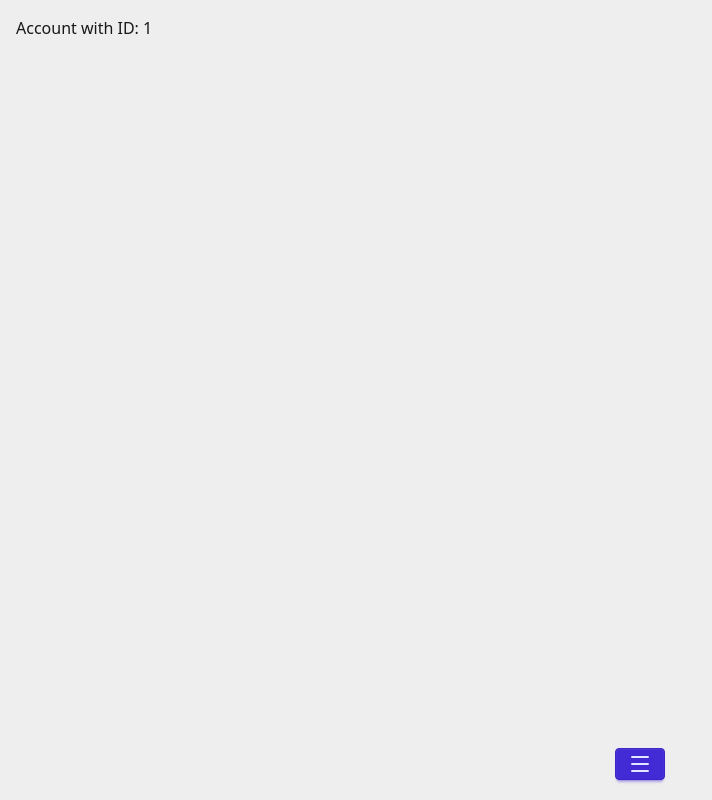
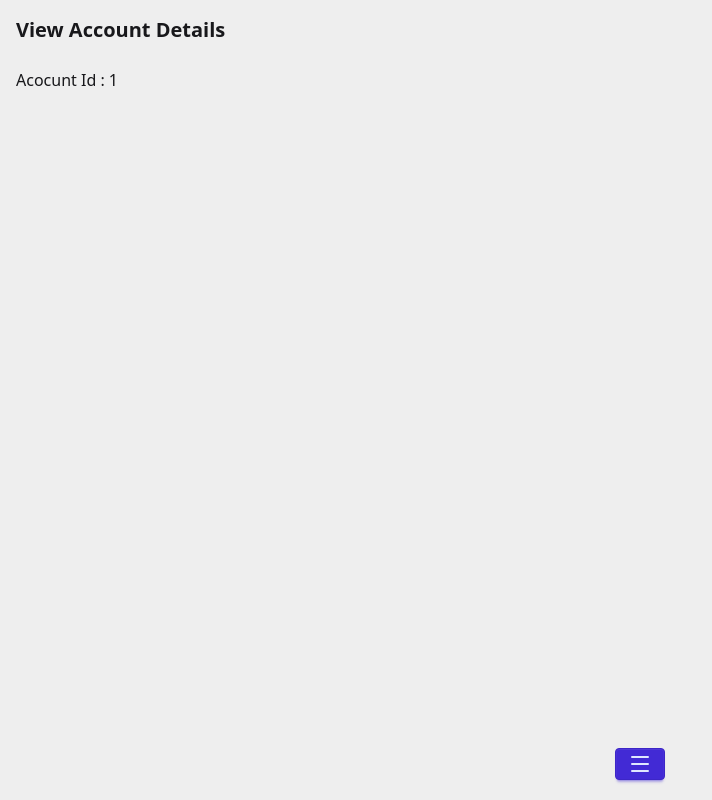
Before and after one commit to SittX/tally-ai, a Next.js app: page /dashboard/accounts/1 in a window 1280 px wide. Shown: the whole page, without its empty margins (0-712 px from the left). Built offline with nearby package versions, Linux system fonts and the light colour scheme.

Commit message:
Solved build failed due to uncached data access in account details

```diff
--- a/app/dashboard/(routes)/accounts/(routes)/[id]/page.tsx
+++ b/app/dashboard/(routes)/accounts/(routes)/[id]/page.tsx
@@ -1,7 +1,19 @@
+import { Suspense } from "react";
+import AccountDetailsView from "../../_components/AccountDetailsView";
+
 type props = {
   params: Promise<{ id: string }>;
 };
+
 export default async function AccountDetailsPage({ params }: props) {
-  const { id } = await params;
-  return <div>Account with ID: {id}</div>;
+  return (
+    <Suspense fallback={<div>Getting ID</div>}>
+      <div className="space-y-6">
+        <div>
+          <h1 className="text-xl font-semibold">View Account Details</h1>
+        </div>
+        <AccountDetailsView props={params} />
+      </div>
+    </Suspense>
+  );
 }
--- /dev/null
+++ b/app/dashboard/(routes)/accounts/_components/AccountDetailsView.tsx
@@ -0,0 +1,8 @@
+export default async function AccountDetailsView({
+  props,
+}: {
+  props: Promise<{ id: string }>;
+}) {
+  const { id } = await props;
+  return <div>Acocunt Id : {id}</div>;
+}
```
